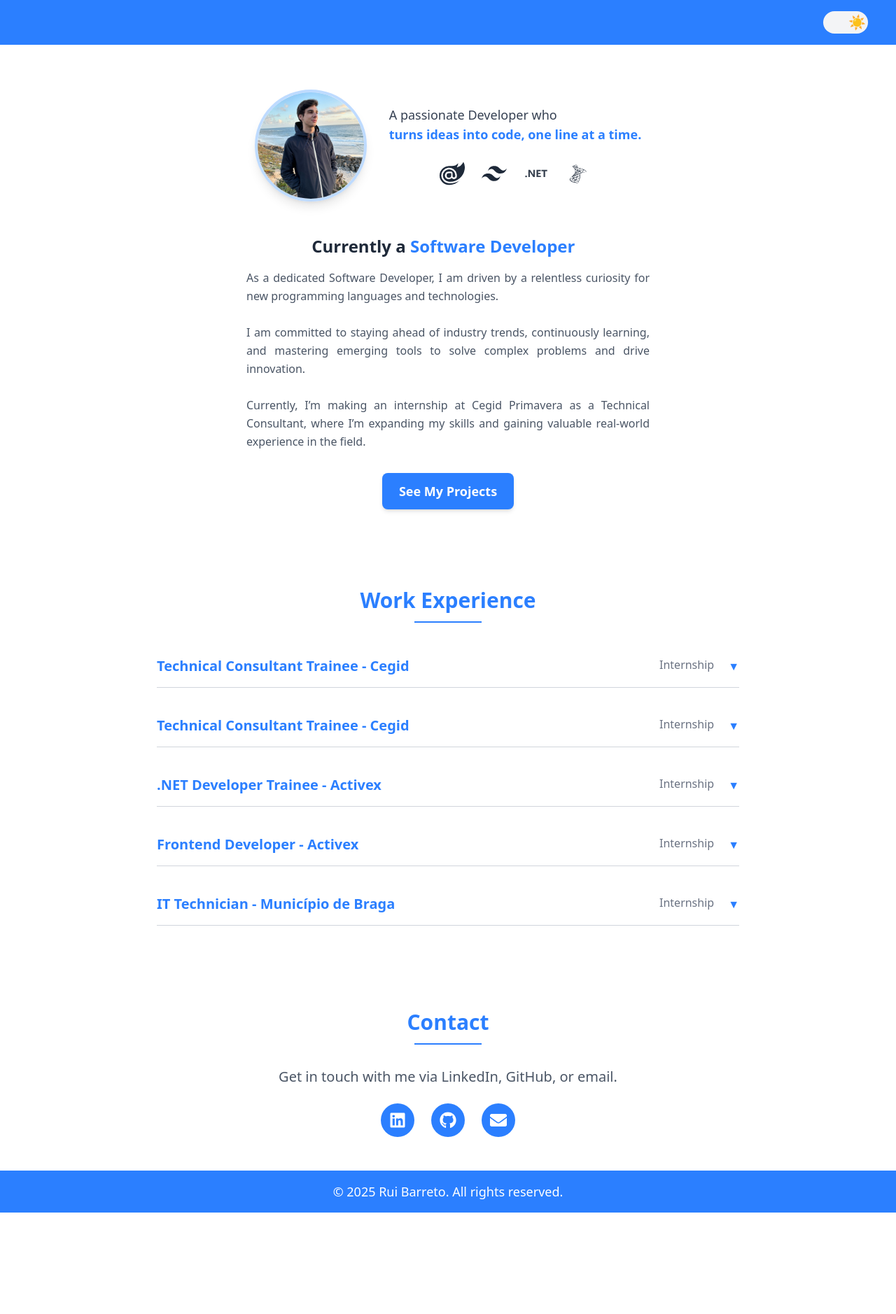
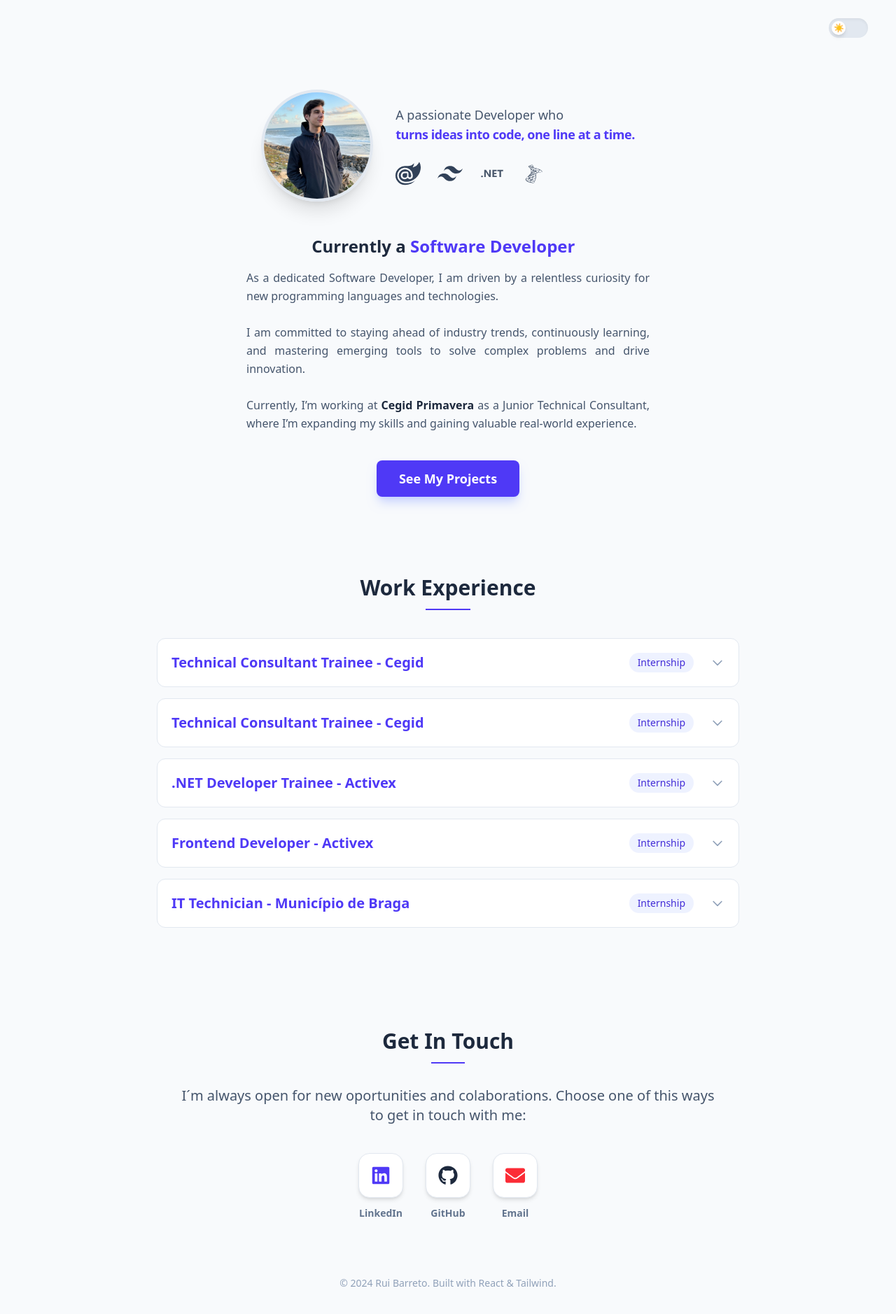
Before and after one commit to ruib07/ruib07.github.io, a React (Vite) app: page / in a window 1280 px wide. Shown: the top 1878 px of the page at 70% size. Before the commit the page ends 1733 px from the top, so only its background shows below. Built offline with nearby package versions, Linux system fonts and the light colour scheme.

Commit message:
New design for the website

```diff
--- a/src/App.tsx
+++ b/src/App.tsx
@@ -1,7 +1,6 @@
 import { Route, BrowserRouter as Router, Routes } from "react-router-dom";
 import GoToTopPage from "./components/common/GoToTopPage";
 import ScrollToTop from "./components/common/ScrollToTopButton";
-import Footer from "./layouts/Footer";
 import Header from "./layouts/Header";
 import Home from "./pages/Home";
 
@@ -14,7 +13,6 @@ export default function App() {
       <Routes>
         <Route path="/" element={<Home />} />
       </Routes>
-      <Footer />
     </Router>
   );
 }
--- a/src/components/Home/AboutMe.tsx
+++ b/src/components/Home/AboutMe.tsx
@@ -9,12 +9,9 @@ export default function AboutMe() {
 
   return (
     <>
-      <div
-        className="bg-white dark:bg-gray-900 text-gray-800 dark:text-gray-300 py-16 px-4 md:px-8 lg:px-16"
-        id="start"
-      >
+      <div className="py-16 px-4 md:px-8 lg:px-16" id="start">
         <div className="flex flex-col md:flex-row items-center justify-center gap-8 mb-12">
-          <div className="w-40 h-40 rounded-full overflow-hidden border-4 border-blue-200 dark:border-gray-700 shadow-lg">
+          <div className="w-40 h-40 rounded-full overflow-hidden border-4 border-slate-200 dark:border-gray-700 shadow-xl">
             <img
               src={MyPicture}
               alt="MyPicture"
@@ -23,18 +20,18 @@ export default function AboutMe() {
           </div>
 
           <div className="text-center md:text-left">
-            <p className="text-lg text-gray-700 dark:text-gray-400">
+            <p className="text-lg text-slate-600 dark:text-gray-400">
               A passionate Developer who <br />
-              <span className="text-blue-500 dark:text-purple-400 font-semibold">
+              <span className="text-indigo-600 dark:text-purple-400 font-bold tracking-tight">
                 turns ideas into code, one line at a time.
               </span>
             </p>
 
-            <div className="flex justify-center gap-6 mt-6">
+            <div className="flex justify-center md:justify-start gap-6 mt-6">
               {skillsData.map((skill, index) => (
                 <div
                   key={index}
-                  className="text-4xl text-gray-800 dark:text-gray-400"
+                  className="text-4xl text-slate-700 dark:text-gray-400 hover:text-indigo-600 dark:hover:text-purple-400 transition-colors"
                 >
                   {createElement(skill.src)}
                 </div>
@@ -44,9 +41,9 @@ export default function AboutMe() {
         </div>
 
         <div className="text-center">
-          <h1 className="text-2xl font-semibold text-gray-800 dark:text-gray-100 mb-4">
+          <h1 className="text-2xl font-bold text-slate-800 dark:text-gray-100 mb-4">
             Currently a{" "}
-            <span className="text-blue-500 dark:text-purple-400">
+            <span className="text-indigo-600 dark:text-purple-400">
               <TypeAnimation
                 sequence={["Software Developer", 1000]}
                 wrapper="span"
@@ -57,7 +54,7 @@ export default function AboutMe() {
             </span>
           </h1>
 
-          <p className="text-gray-600 dark:text-gray-400 max-w-xl mx-auto leading-relaxed text-justify">
+          <p className="text-slate-600 dark:text-gray-400 max-w-xl mx-auto leading-relaxed text-justify">
             As a dedicated Software Developer, I am driven by a relentless
             curiosity for new programming languages and technologies.
             <br />
@@ -67,15 +64,18 @@ export default function AboutMe() {
             drive innovation.
             <br />
             <br />
-            Currently, I’m making an internship at Cegid Primavera as a
-            Technical Consultant, where I’m expanding my skills and gaining
-            valuable real-world experience in the field.
+            Currently, I’m working at{" "}
+            <span className="font-semibold text-slate-800 dark:text-gray-200">
+              Cegid Primavera
+            </span>{" "}
+            as a Junior Technical Consultant, where I’m expanding my skills and
+            gaining valuable real-world experience.
           </p>
 
-          <div className="text-center mt-8">
+          <div className="text-center mt-10">
             <button
               onClick={() => setProjectsOpen(true)}
-              className="bg-blue-500 dark:bg-purple-500 text-white px-6 py-3 rounded-lg text-lg font-semibold shadow-md hover:bg-blue-700 dark:hover:bg-purple-600 transition-transform transform hover:scale-105"
+              className="bg-indigo-600 dark:bg-purple-500 text-white px-8 py-3 rounded-lg cursor-pointer text-lg font-bold shadow-lg shadow-indigo-200 dark:shadow-none hover:bg-indigo-700 dark:hover:bg-purple-600 transition-all transform hover:-translate-y-1"
             >
               See My Projects
             </button>
--- a/src/components/Home/Contact.tsx
+++ b/src/components/Home/Contact.tsx
@@ -2,50 +2,65 @@ import { FaEnvelope, FaGithub, FaLinkedin } from "react-icons/fa";
 
 export default function Contact() {
   return (
-    <div
-      className="bg-white dark:bg-gray-900 py-12 text-gray-800 dark:text-gray-300"
-      id="contact"
-    >
-      <div className="text-center mb-8">
-        <h2 className="text-3xl font-semibold text-blue-500 dark:text-purple-500">
-          Contact
+    <div className="py-20 px-4" id="contact">
+      <div className="max-w-3xl mx-auto text-center">
+        <h2 className="text-3xl font-bold text-slate-800 dark:text-gray-100">
+          Get In Touch
         </h2>
-        <hr className="border-t-2 border-blue-500 dark:border-purple-500 w-24 mx-auto mt-3" />
-      </div>
+        <hr className="border-t-2 border-indigo-600 dark:border-purple-500 w-12 mx-auto mt-3 mb-8" />
 
-      <div className="text-center mb-6">
-        <p className="text-gray-600 dark:text-gray-400 text-xl">
-          Get in touch with me via LinkedIn, GitHub, or email.
+        <p className="text-slate-600 dark:text-gray-400 text-xl mb-10">
+          I´m always open for new oportunities and colaborations. Choose one of
+          this ways to get in touch with me:
         </p>
-      </div>
 
-      <div className="flex justify-center gap-6">
+        <div className="flex flex-wrap justify-center gap-8">
           <a
             href="https://www.linkedin.com/in/rui-barreto-814071248/"
-          className="flex items-center justify-center w-12 h-12 rounded-full bg-blue-500 dark:bg-purple-500 hover:bg-blue-600 dark:hover:bg-purple-600 hover:scale-110 transition"
+            className="group flex flex-col items-center gap-3"
             target="_blank"
             rel="noopener noreferrer"
           >
-          <FaLinkedin className="text-white w-6 h-6" />
+            <div className="w-16 h-16 flex items-center justify-center rounded-2xl bg-white dark:bg-gray-800 shadow-md border border-slate-200 dark:border-gray-700 group-hover:border-indigo-500 dark:group-hover:border-purple-500 group-hover:-translate-y-2 transition-all duration-300">
+              <FaLinkedin className="text-indigo-600 dark:text-purple-400 w-7 h-7" />
+            </div>
+            <span className="text-sm font-semibold text-slate-500 dark:text-gray-400 group-hover:text-indigo-600 dark:group-hover:text-purple-400 transition-colors">
+              LinkedIn
+            </span>
           </a>
 
           <a
             href="https://github.com/ruib07"
-          className="flex items-center justify-center w-12 h-12 rounded-full bg-blue-500 dark:bg-purple-500 hover:bg-blue-600 dark:hover:bg-purple-600 hover:scale-110 transition"
+            className="group flex flex-col items-center gap-3"
             target="_blank"
             rel="noopener noreferrer"
           >
-          <FaGithub className="text-white w-6 h-6" />
+            <div className="w-16 h-16 flex items-center justify-center rounded-2xl bg-white dark:bg-gray-800 shadow-md border border-slate-200 dark:border-gray-700 group-hover:border-slate-900 dark:group-hover:border-white group-hover:-translate-y-2 transition-all duration-300">
+              <FaGithub className="text-slate-800 dark:text-gray-200 w-7 h-7" />
+            </div>
+            <span className="text-sm font-semibold text-slate-500 dark:text-gray-400 group-hover:text-slate-900 dark:group-hover:text-white transition-colors">
+              GitHub
+            </span>
           </a>
 
           <a
             href="mailto:ruibarreto07@outlook.com"
-          className="flex items-center justify-center w-12 h-12 rounded-full bg-blue-500 dark:bg-purple-500 hover:bg-blue-600 dark:hover:bg-purple-600 hover:scale-110 transition"
+            className="group flex flex-col items-center gap-3"
             target="_blank"
             rel="noopener noreferrer"
           >
-          <FaEnvelope className="text-white w-6 h-6" />
+            <div className="w-16 h-16 flex items-center justify-center rounded-2xl bg-white dark:bg-gray-800 shadow-md border border-slate-200 dark:border-gray-700 group-hover:border-red-500 group-hover:-translate-y-2 transition-all duration-300">
+              <FaEnvelope className="text-red-500 w-7 h-7" />
+            </div>
+            <span className="text-sm font-semibold text-slate-500 dark:text-gray-400 group-hover:text-red-500 transition-colors">
+              Email
+            </span>
           </a>
+        </div>
+
+        <div className="mt-20 text-slate-400 dark:text-gray-600 text-sm">
+          © {new Date().getFullYear()} Rui Barreto. Built with React & Tailwind.
+        </div>
       </div>
     </div>
   );
--- a/src/components/Home/WorkExperience.tsx
+++ b/src/components/Home/WorkExperience.tsx
@@ -8,60 +8,71 @@ export default function WorkExperience() {
     setActiveJobs((prevActiveJobs) =>
       prevActiveJobs.includes(title)
         ? prevActiveJobs.filter((job) => job !== title)
-        : [...prevActiveJobs, title]
+        : [...prevActiveJobs, title],
     );
   };
 
   return (
-    <div
-      className="bg-white dark:bg-gray-900 text-center py-12 text-gray-800 dark:text-gray-300"
-      id="experience"
-    >
-      <h1 className="text-3xl font-semibold text-blue-500 dark:text-purple-400">
+    <div className="text-center py-12" id="experience">
+      <h1 className="text-3xl font-bold text-slate-800 dark:text-gray-100">
         Work Experience
       </h1>
-      <hr className="border-t-2 border-blue-500 dark:border-purple-500 w-24 mx-auto mt-3 mb-8" />
+      <hr className="border-t-2 border-indigo-600 dark:border-purple-500 w-16 mx-auto mt-3 mb-10" />
 
       <div className="max-w-4xl mx-auto px-4 lg:px-8">
         {jobs.map((job) => (
           <div
             key={job.id}
-            className="mb-6 border-b border-gray-300 dark:border-gray-700 transform transition duration-300 hover:scale-105"
+            className="mb-4 bg-white dark:bg-gray-800/50 rounded-xl border border-slate-200 dark:border-gray-700
+                       transition-all duration-300 hover:shadow-md hover:border-indigo-300 dark:hover:border-purple-500/50"
           >
             <div
               onClick={() => handleToggle(job.id)}
-              className="cursor-pointer py-4 flex items-center justify-between"
+              className="cursor-pointer p-5 flex items-center justify-between"
             >
-              <div className="flex flex-col sm:flex-row sm:justify-between w-full">
-                <h2 className="text-xl font-semibold text-blue-500 dark:text-purple-400">
+              <div className="flex flex-col sm:flex-row sm:items-center justify-between w-full text-left">
+                <h2 className="text-xl font-bold text-indigo-600 dark:text-purple-400">
                   {job.title}
                 </h2>
-                <h3 className="text-gray-500 dark:text-gray-400 me-5">
+                <span className="text-sm font-medium px-3 py-1 rounded-full bg-indigo-50 dark:bg-purple-900/30 text-indigo-700 dark:text-purple-300 sm:mr-6 mt-2 sm:mt-0 w-fit">
                   {job.contractType}
-                </h3>
+                </span>
               </div>
 
               <span
-                className={`text-blue-500 dark:text-purple-400 transform transition-transform duration-500 ${
+                className={`text-slate-400 dark:text-gray-500 transform transition-transform duration-300 ${
                   activeJobs.includes(job.id) ? "rotate-180" : "rotate-0"
                 }`}
               >
-                ▼
+                <svg
+                  className="w-5 h-5"
+                  fill="none"
+                  stroke="currentColor"
+                  viewBox="0 0 24 24"
+                >
+                  <path
+                    strokeLinecap="round"
+                    strokeLinejoin="round"
+                    strokeWidth="2"
+                    d="M19 9l-7 7-7-7"
+                  />
+                </svg>
               </span>
             </div>
+
             <div
               className={`overflow-hidden transition-all duration-500 ease-in-out ${
                 activeJobs.includes(job.id)
-                  ? "max-h-screen opacity-100"
+                  ? "max-h-[1000px] opacity-100"
                   : "max-h-0 opacity-0"
               }`}
             >
-              <div className="p-4">
-                <p className="text-blue-500 dark:text-purple-300 text-justify">
+              <div className="px-5 pb-6 text-left border-t border-slate-100 dark:border-gray-700/50 pt-4">
+                <p className="text-slate-500 dark:text-purple-300/80 font-medium mb-3">
                   {job.date}
                 </p>
                 <p
-                  className="mt-2 text-gray-700 dark:text-gray-300 text-justify"
+                  className="text-slate-600 dark:text-gray-300 leading-relaxed"
                   style={{ whiteSpace: "pre-line" }}
                 >
                   {job.modalDescription}
--- a/src/components/common/ScrollToTopButton.tsx
+++ b/src/components/common/ScrollToTopButton.tsx
@@ -21,7 +21,7 @@ export default function ScrollToTop() {
 
   return (
     <div
-      className={`fixed bottom-8 right-8 bg-blue-500 text-white dark:bg-purple-400 hover:bg-blue-600 dark:hover:bg-purple-500 rounded-full w-12 h-12 flex items-center justify-center shadow-lg transition-opacity duration-400 ease-in-out ${
+      className={`fixed bottom-8 right-8 bg-indigo-600 text-white dark:bg-purple-400 hover:bg-indigo-700 dark:hover:bg-purple-500 rounded-full w-12 h-12 flex items-center justify-center shadow-lg transition-opacity duration-400 ease-in-out ${
         windowScrolled ? "opacity-100" : "opacity-0 invisible"
       } sm:block hidden`}
       style={{ zIndex: 50 }}
--- a/src/layouts/Footer.tsx
+++ /dev/null
@@ -1,7 +0,0 @@
-export default function Footer() {
-  return (
-    <footer className="bg-blue-500 dark:bg-gray-900 text-white dark:text-gray-300 text-center p-4">
-      <div className="text-lg">© 2025 Rui Barreto. All rights reserved.</div>
-    </footer>
-  );
-}
--- a/src/layouts/Header.tsx
+++ b/src/layouts/Header.tsx
@@ -9,7 +9,6 @@ export default function Header() {
     const handleScroll = () => {
       setIsScrolled(window.scrollY > 50);
     };
-
     window.addEventListener("scroll", handleScroll);
     return () => window.removeEventListener("scroll", handleScroll);
   }, []);
@@ -31,46 +30,41 @@ export default function Header() {
   return (
     <Disclosure
       as="nav"
-      className="fixed top-0 w-full bg-blue-500 dark:bg-gray-900 z-10 transition duration-300"
+      className="fixed top-0 w-full z-50 transition duration-300"
     >
       <div
-        className={`px-4 sm:px-6 lg:px-8 flex items-center justify-between h-16 ${
+        className={`px-4 sm:px-6 lg:px-8 flex items-center justify-between transition-all duration-300 ${
           isScrolled
             ? darkMode
-              ? "bg-gray-800 bg-opacity-90 shadow-md"
-              : "bg-blue-600 bg-opacity-90 shadow-md"
+              ? "h-16 bg-gray-800 bg-opacity-90 shadow-md border-b border-gray-800"
+              : "h-16 bg-slate-50 bg-opacity-80 shadow-md border-b border-slate-200"
             : darkMode
-            ? "bg-gray-900"
-            : "bg-blue-500"
-        } transition-all duration-300`}
+              ? "h-20 bg-gray-900"
+              : "h-20 bg-slate-50"
+        }`}
       >
         <button
           onClick={toggleDarkMode}
           className="ml-auto flex items-center justify-center p-2 rounded-full focus:outline-none"
         >
           <div
-            className={`flex items-center w-16 h-8 rounded-full p-1 cursor-pointer transition-all duration-300 ${
-              darkMode ? "bg-gray-700" : "bg-gray-100"
+            className={`flex items-center w-14 h-7 rounded-full p-1 cursor-pointer transition-all duration-300 shadow-inner ${
+              darkMode ? "bg-gray-700" : "bg-slate-200"
             }`}
           >
-            <span
-              className={`text-xl absolute transition-transform duration-300 ${
+            <div
+              className={`flex items-center justify-center w-5 h-5 rounded-full shadow-md transform transition-transform duration-300 ${
                 darkMode
-                  ? "translate-x-8 opacity-100"
-                  : "translate-x-0 opacity-0"
+                  ? "translate-x-7 bg-gray-900"
+                  : "translate-x-0 bg-white"
               }`}
             >
-              🌙
-            </span>
-            <span
-              className={`text-xl absolute transition-transform duration-300 ${
-                darkMode
-                  ? "translate-x-0 opacity-0"
-                  : "translate-x-8 opacity-100"
-              }`}
-            >
-              ☀️
-            </span>
+              {darkMode ? (
+                <span className="text-[12px] select-none">🌙</span>
+              ) : (
+                <span className="text-[12px] select-none">☀️</span>
+              )}
+            </div>
           </div>
         </button>
       </div>
--- a/src/pages/Home.tsx
+++ b/src/pages/Home.tsx
@@ -4,7 +4,7 @@ import WorkExperience from "../components/Home/WorkExperience";
 
 export default function Home() {
   return (
-    <div className={"mt-16"}>
+    <div className={"mt-16 bg-slate-50 dark:bg-gray-900"}>
       <AboutMe />
       <WorkExperience />
       <Contact />
--- /dev/null
+++ b/src/types/project.ts
@@ -0,0 +1,16 @@
+import { ElementType } from "react";
+
+export interface IProject {
+  title: string;
+  description: string;
+  techStack: ElementType[];
+  imageSrc: string;
+  sourceLinks: {
+    label: string;
+    url: string;
+  }[];
+}
+
+export interface IProjectCardProps {
+  project: IProject;
+}
```
Also changed, not shown: src/components/dialogs/ProjectsDialog.tsx (+92 -62 lines), src/constants/experience.ts (+17 -16 lines). Lines whose indentation alone changed are shown as unchanged.
